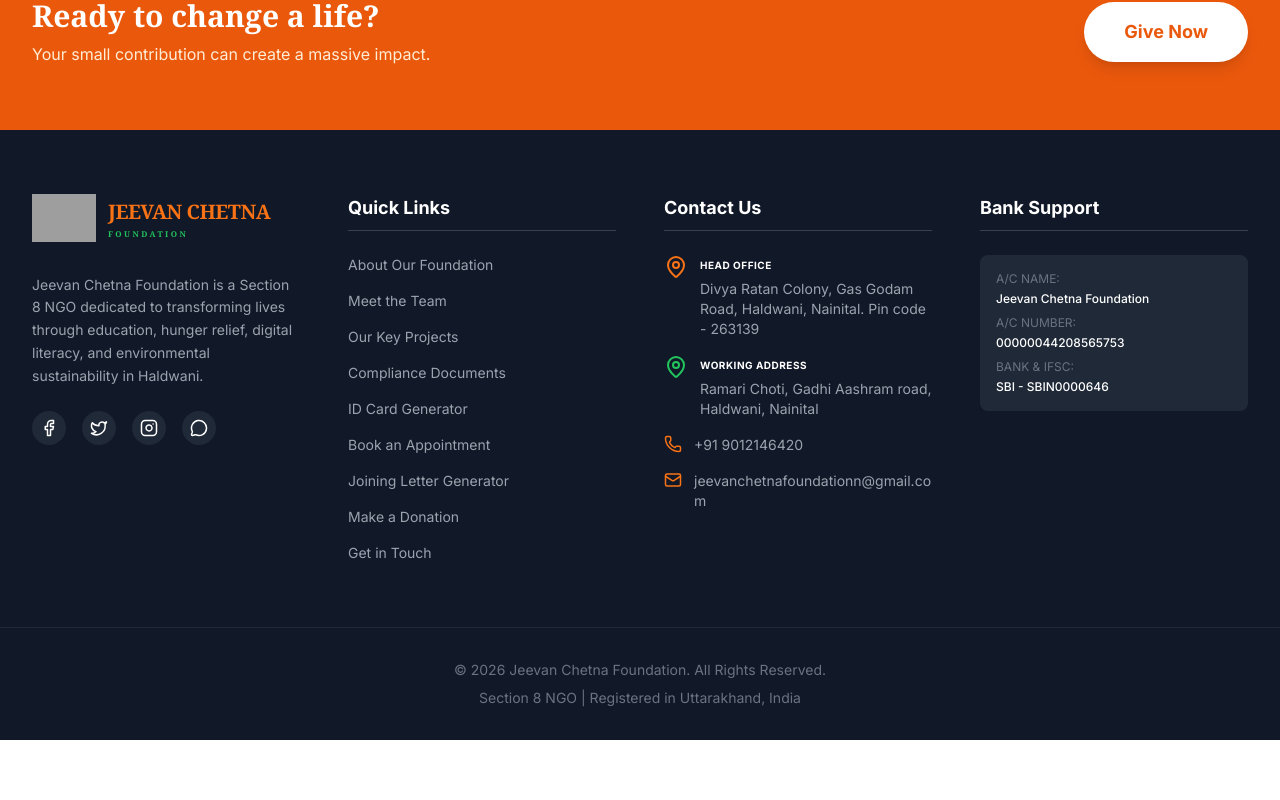
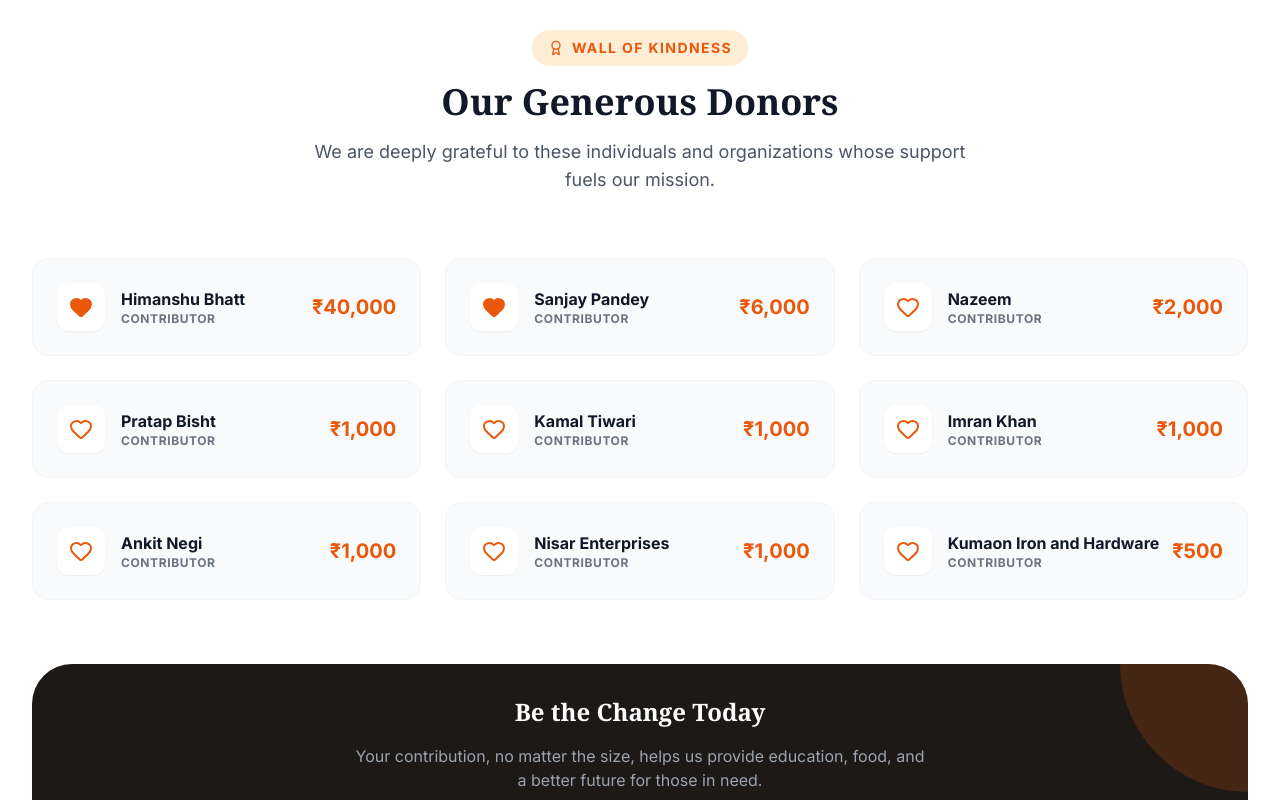
Before and after one commit to deepakjoshigit/jeevanchetnafoundationw, a React (Vite) app: page / in a window 1280 px wide. Shown: the part 2460-3260 px from the top of the page. Before the commit the page ends 3200 px from the top, so only its background shows below. Built offline with nearby package versions, Linux system fonts and the light colour scheme; grey boxes are pictures that could not be loaded.

Commit message:
feat: Add donor recognition section to homepage
Introduces a new "Wall of Kindness" section on the homepage to acknowledge and thank the foundation's donors. This includes importing donor data and rendering it in a visually appealing grid format.

```diff
--- a/constants.tsx
+++ b/constants.tsx
@@ -154,3 +154,15 @@
     image: "https://lh3.googleusercontent.com/d/1GhkIUqbQVTBY-i6pfTTdcfzDBiOHMvMJ"
   }
 ];
+
+export const DONORS = [
+  { name: "Himanshu Bhatt", amount: 40000 },
+  { name: "Sanjay Pandey", amount: 6000 },
+  { name: "Nazeem", amount: 2000 },
+  { name: "Pratap Bisht", amount: 1000 },
+  { name: "Kamal Tiwari", amount: 1000 },
+  { name: "Imran Khan", amount: 1000 },
+  { name: "Ankit Negi", amount: 1000 },
+  { name: "Nisar Enterprises", amount: 1000 },
+  { name: "Kumaon Iron and Hardware", amount: 500 },
+];
--- a/pages/Home.tsx
+++ b/pages/Home.tsx
@@ -1,8 +1,8 @@
 
 import React, { useState, useEffect } from 'react';
 import { Link } from 'react-router-dom';
-import { Heart, ArrowRight, ShieldCheck, Users, Globe, Smile, ChevronLeft, ChevronRight } from 'lucide-react';
-import { INITIATIVES, IMAGES } from '../constants';
+import { Heart, ArrowRight, ShieldCheck, Users, Globe, Smile, ChevronLeft, ChevronRight, Award } from 'lucide-react';
+import { INITIATIVES, IMAGES, DONORS } from '../constants';
 
 const Home: React.FC = () => {
   const [currentSlide, setCurrentSlide] = useState(0);
@@ -178,6 +178,54 @@
         </div>
       </section>
 
+      {/* Donors Section */}
+      <section className="py-24 bg-white">
+        <div className="max-w-7xl mx-auto px-4 sm:px-6 lg:px-8">
+          <div className="text-center mb-16">
+            <div className="inline-flex items-center gap-2 px-4 py-2 bg-orange-100 text-orange-600 rounded-full text-sm font-bold uppercase tracking-widest mb-4">
+              <Award size={16} /> Wall of Kindness
+            </div>
+            <h2 className="text-4xl font-serif font-bold text-gray-900 mb-4">Our Generous Donors</h2>
+            <p className="text-gray-600 max-w-2xl mx-auto text-lg">
+              We are deeply grateful to these individuals and organizations whose support fuels our mission.
+            </p>
+          </div>
+
+          <div className="grid grid-cols-1 sm:grid-cols-2 lg:grid-cols-3 gap-6">
+            {DONORS.map((donor, i) => (
+              <div
+                key={i}
+                className="flex items-center justify-between p-6 bg-gray-50 rounded-2xl border border-gray-100 hover:border-orange-200 hover:bg-white transition-all group"
+              >
+                <div className="flex items-center gap-4">
+                  <div className="w-12 h-12 bg-white rounded-xl flex items-center justify-center text-orange-600 shadow-sm group-hover:scale-110 transition-transform">
+                    <Heart size={24} className={donor.amount >= 5000 ? "fill-orange-600" : ""} />
+                  </div>
+                  <div>
+                    <h4 className="font-bold text-gray-900">{donor.name}</h4>
+                    <p className="text-xs text-gray-500 uppercase tracking-wider font-bold">Contributor</p>
+                  </div>
+                </div>
+                <div className="text-right">
+                  <div className="text-xl font-bold text-orange-600">₹{donor.amount.toLocaleString()}</div>
+                </div>
+              </div>
+            ))}
+          </div>
+
+          <div className="mt-16 p-8 bg-stone-900 rounded-[2.5rem] text-white text-center relative overflow-hidden">
+            <div className="absolute top-0 right-0 w-32 h-32 bg-orange-600 rounded-bl-full opacity-20"></div>
+            <h3 className="text-2xl font-serif font-bold mb-4">Be the Change Today</h3>
+            <p className="text-gray-400 mb-8 max-w-xl mx-auto">
+              Your contribution, no matter the size, helps us provide education, food, and a better future for those in need.
+            </p>
+            <Link to="/donate" className="inline-flex items-center gap-2 bg-orange-600 hover:bg-orange-700 text-white px-8 py-3 rounded-full font-bold transition-all shadow-lg">
+              Join the Wall of Kindness <ArrowRight size={18} />
+            </Link>
+          </div>
+        </div>
+      </section>
+
       {/* Call to Action */}
       <section className="bg-orange-600 py-16">
         <div className="max-w-7xl mx-auto px-4 sm:px-6 lg:px-8 flex flex-col md:flex-row items-center justify-between gap-8 text-white">
```
